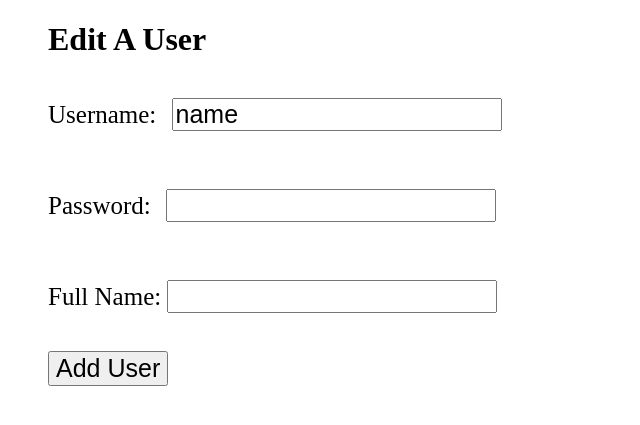
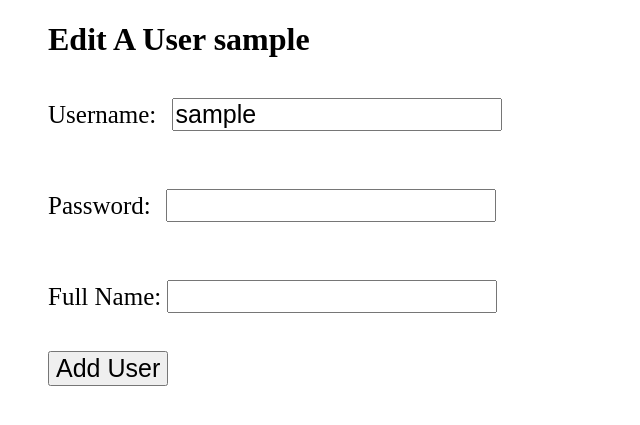
Before and after one commit to contour66/python-image-gallery, a Flask app: a page that uses gallery/ui/templates/edituser.html in a window 1280 px wide. Shown: the top 425 px of the page, without its empty margins (0-640 px from the left). Run offline with Flask 2, Linux system fonts and the light colour scheme; parts of the project's set-up code (start-up, migrations or seed data) failed here and were passed over.

Commit message:
adduser.html and add_user_ui

```diff
--- a/gallery/ui/app.py
+++ b/gallery/ui/app.py
@@ -59,7 +59,7 @@ def delete_user(username):
 
 @app.route('/admin/edituser/<username>')
 def edit_form(username):
-    return render_template('edituser.html', name=username)
+    return render_template('edituser.html', username=username)
 
 
 @app.route('/admin/useredited', methods=['POST'])
--- a/gallery/ui/templates/adduser.html
+++ b/gallery/ui/templates/adduser.html
@@ -11,7 +11,7 @@
 <div style="margin-left: 40px"><h1>Add A User</h1>
 
 
-					<form action="/admin/useradded" method="POST" >
+					<form action="/admin/useradded>" method="POST" >
 
 							<div style="font-size: 25px;margin-top: 40px">Username: <input style="margin-left: 3px; height: 27px;font-size: 25px" name="username" value=""/> </div><br/>
 		                    <div style="font-size: 25px;margin-top: 40px">Password:  <input style="margin-left: 9px;height: 27px;font-size: 25px" name="password" value="" /> </div><br/>
--- a/gallery/ui/templates/edituser.html
+++ b/gallery/ui/templates/edituser.html
@@ -8,12 +8,12 @@
 
 </head>
 <body>
-<div style="margin-left: 40px"><h1>Edit A User</h1>
+<div style="margin-left: 40px"><h1>Edit A User {{username}}</h1>
 
 
 					<form action="/admin/useredited" method="POST" >
 
-						   <div style="font-size: 25px;margin-top: 40px">Username:  <input style="margin-left: 9px;height: 27px;font-size: 25px" name="username" value="name" /> </div><br/>
+						   <div style="font-size: 25px;margin-top: 40px">Username:  <input style="margin-left: 9px;height: 27px;font-size: 25px" name="username" value={{username}} /> </div><br/>
 		                    <div style="font-size: 25px;margin-top: 40px">Password:  <input style="margin-left: 9px;height: 27px;font-size: 25px" name="password" value="" /> </div><br/>
                             <div style="font-size: 25px;margin-top: 40px">Full Name: <input style="height: 27px;font-size: 25px" name="fullname" value="" /> </div><br/>
 							<button type="submit" style="text-decoration:none;text-transform: capitalize;font-size: 25px;margin-top: 20px ">Add User</button>
```
